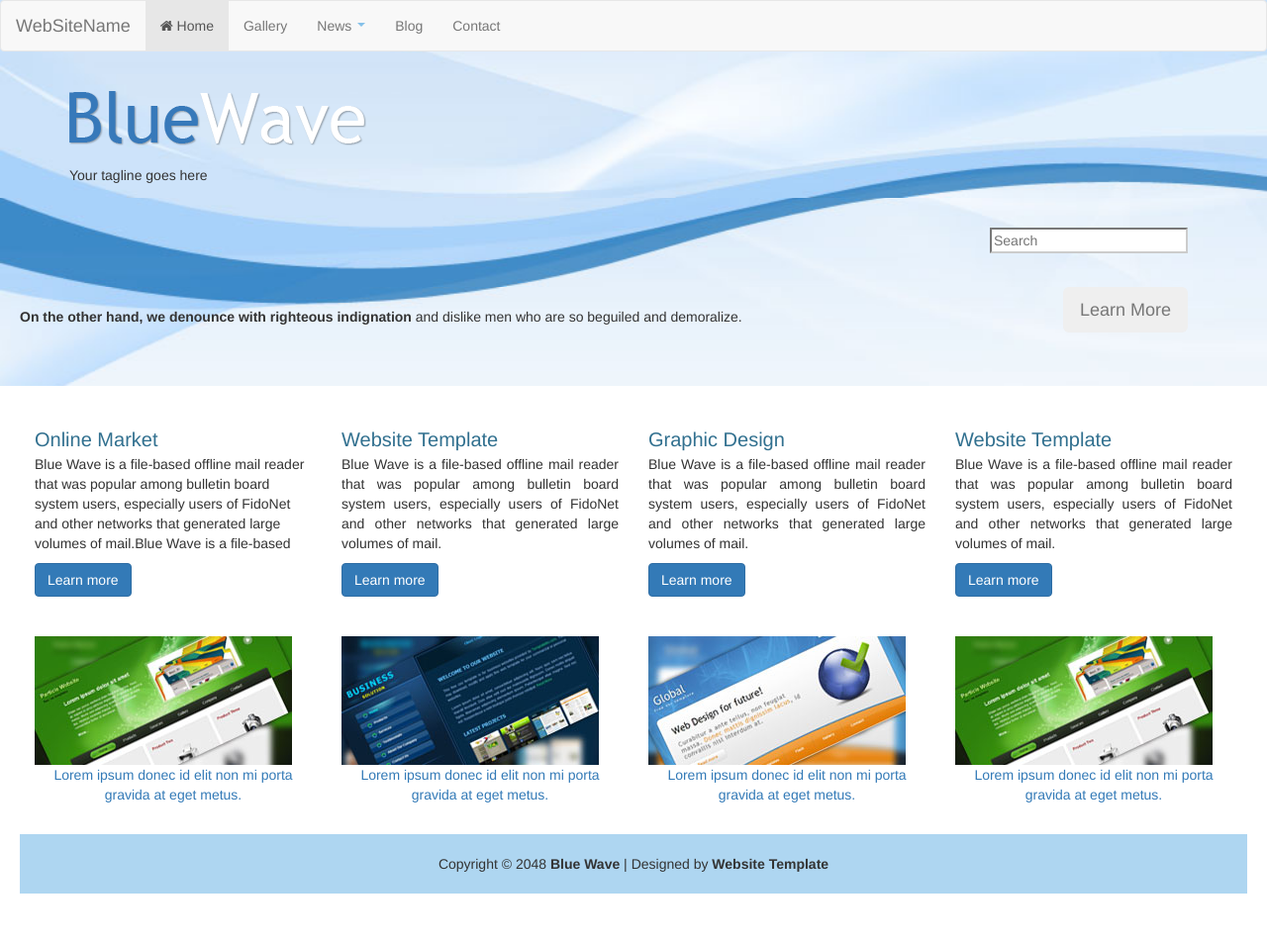
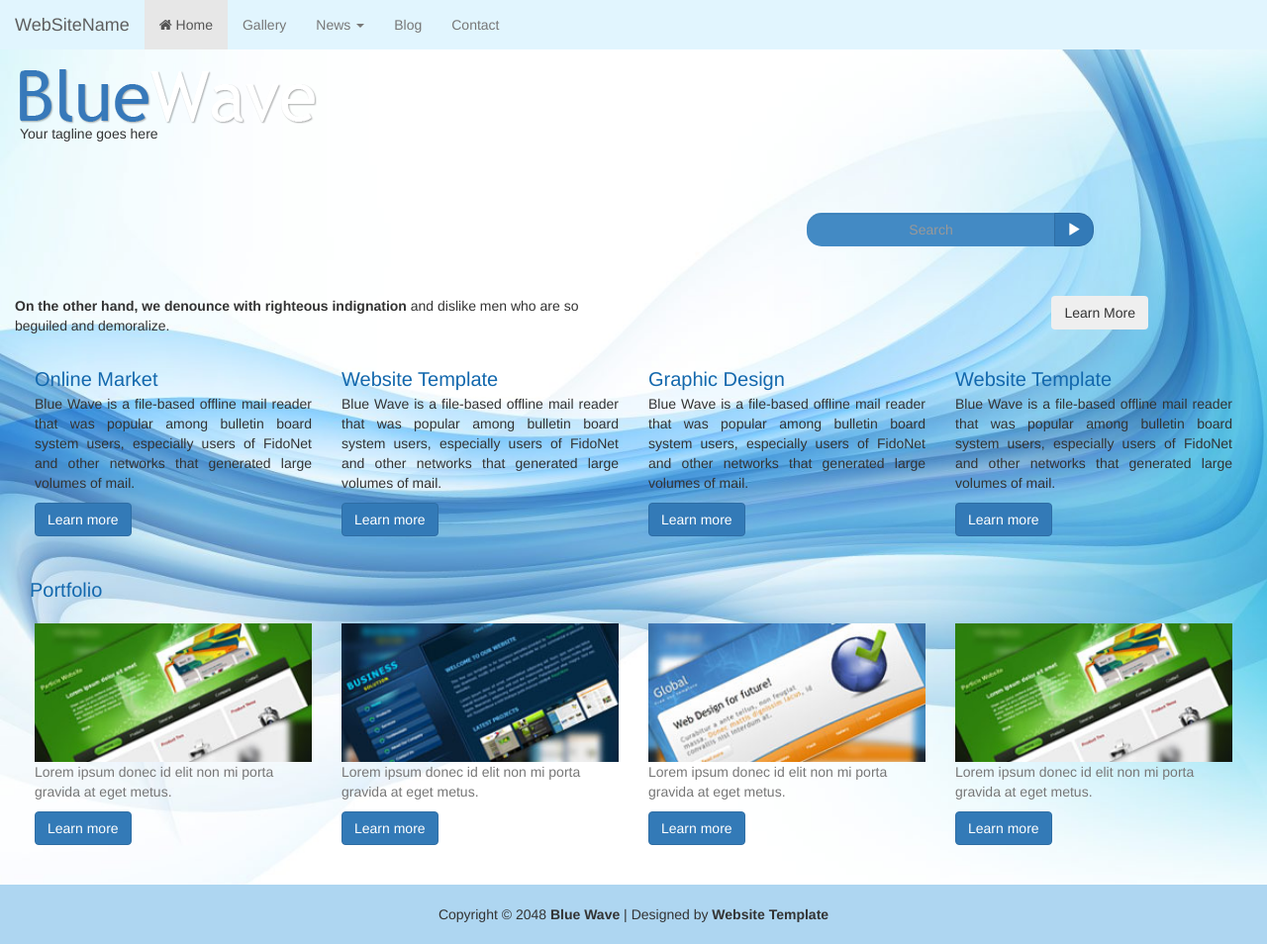
Before and after one commit to Soni-Rashmi/Training, a plain HTML site: page boots/new-wave.html in a window 1280 px wide. Shown: the whole page at 99% size. Before the commit the page ends 923 px from the top, so only its background shows below. Drawn offline with nearby package versions, Linux system fonts and the light colour scheme.

Commit message:
Assignment on responsive page using Bootstrap

```diff
--- /dev/null
+++ b/Bootstrap-form/Bs-form.scss
@@ -0,0 +1,28 @@
+$font-color: #D44E1F;
+
+@mixin set-bg-color($bg-color) {
+  background-color: $bg-color;
+}
+
+body {
+  @include set-bg-color(#E1F5FE);
+  font-size: 15px;
+}
+
+header {
+  @include set-bg-color(#81D4FA);
+  font-size: 40px;
+  height: 150px;
+  padding-top: 30px;
+  text-align: center;
+  width: auto;
+}
+
+.form {
+  padding-top: 20px;
+}
+
+.required-field::after {
+  color: $font-color;
+  content: "*";
+}
--- a/boots/new-wave.html
+++ b/boots/new-wave.html
@@ -2,17 +2,17 @@
 <html>
   <head>
     <meta charset="utf-8" />
-    <title>Grid</title>
+    <title>Blue Wave</title>
     <meta name="viewport" content="width=device-width, initial-scale=1.0" />
-    <link rel="stylesheet" href="blue-wave.css" />
+    <link rel="stylesheet" href="new-wave.css" />
     <link rel="stylesheet" href="https://cdnjs.cloudflare.com/ajax/libs/font-awesome/4.7.0/css/font-awesome.min.css">
     <link rel="stylesheet" href="https://maxcdn.bootstrapcdn.com/bootstrap/3.3.7/css/bootstrap.min.css">
     <script src="https://ajax.googleapis.com/ajax/libs/jquery/3.2.1/jquery.min.js"></script>
     <script src="https://maxcdn.bootstrapcdn.com/bootstrap/3.3.7/js/bootstrap.min.js"></script>
   </head>
   <body>
-    <div class="header">
-      <nav class="navbar navbar-default">
+    <header>
+      <nav class="navbar navbar-fixed-top navbar-default header-navbar">
         <div class="navbar-header">
           <button type="button" class="navbar-toggle" data-toggle="collapse" data-target="#myNavbar">
             <span class="icon-bar"></span>
@@ -21,7 +21,7 @@
           </button>
           <a class="navbar-brand" href="#">WebSiteName</a>
         </div>
-        <div class="collapse navbar-collapse" id="myNavbar">
+        <div class="collapse navbar-collapse header-navbar-submenu" id="myNavbar">
           <ul class="nav navbar-nav">
             <li class="active"><a href="#"><i class="fa fa-home"></i> Home</a></li>
             <li><a href="#">Gallery</a></li>
@@ -40,36 +40,47 @@
           </ul>
         </div>
       </nav>
-      <img src="./images/tooplate_logo.png" alt="Blue Wave" class="img-rounded hero-img"/>
+    </header>
+    <div class="container-fluid page-body">
+      <div class="row">
+        <div class="banner-text">
+          <img src="./images/tooplate_logo.png" alt="Blue Wave" class="img-rounded"/>
           <p>Your tagline goes here</p>
         </div>
-    <div class="middle-header">
-        <input type="search" class="btn-default search" placeholder="Search">
+        <div class="col-xs-12 col-sm-6 col-md-6 col-lg-3 col-lg-offset-8 search">
+         <div class="input-group">
+           <input type="text" class="form-control btn" style="background-color: #438AC4; border-top-left-radius: 15px; border-bottom-left-radius: 15px;" placeholder="Search">
+           <div class="input-group-btn">
+             <button class="btn btn-primary" style="border-top-right-radius: 15px; border-bottom-right-radius: 15px;">
+             <i class="glyphicon glyphicon-play"></i></button>
            </div>
-    <div class="desc">
-      <div class="left-div">
+         </div>
+       </div>
+        <div class="content-box">
+          <div class=" col-sm-6 col-md-6">
             <p>
               <b>On the other hand, we denounce with righteous indignation</b>
               and dislike men who are so beguiled and demoralize.
             </p>
           </div>
-      <div class="right-div">
-        <button type="button" name="button" class="btn btn-lg text-muted">Learn More</button>
+          <div class="pull-right large-button">
+            <button type="button" name="button" class="btn">Learn More</button>
           </div>
         </div>
-    <div class="container-fluid">
+      </div>
       <div class="row portfolio">
-        <div class="col-xs-12 col-lg-3">
+        <div class=" col-sm-6 col-md-6 col-lg-3">
+          <div class="content-box">
             <span class="text-info">Online Market</span>
-            <p class="paragraph">Blue Wave is a file-based offline mail reader that was popular
+            <p class="text-justify">Blue Wave is a file-based offline mail reader that was popular
               among bulletin board system users, especially users of FidoNet and
-              other networks that generated large volumes of mail.Blue Wave is a file-based offline mail reader that was popular
-              among bulletin board system users, especially users of FidoNet and
-              oBlue Wave is a file-based offline mail reader that was popular
+              other networks that generated large volumes of mail.
             </p>
             <button type="button" name="button" class="btn btn-primary">Learn more</button>
           </div>
-        <div class="col-xs-12 col-lg-3">
+        </div>
+        <div class=" col-sm-6 col-md-6 col-lg-3">
+          <div class="content-box">
             <span class="text-info">Website Template</span>
             <p class="text-justify">Blue Wave is a file-based offline mail reader that was popular
               among bulletin board system users, especially users of FidoNet and
@@ -77,7 +88,9 @@
             </p>
             <button type="button" name="button" class="btn btn-primary">Learn more</button>
           </div>
-        <div class="col-xs-12 col-lg-3">
+        </div>
+        <div class="col-sm-6 col-md-6 col-lg-3">
+          <div class="content-box">
             <span class="text-info">Graphic Design</span>
             <p class="text-justify">Blue Wave is a file-based offline mail reader that was popular
               among bulletin board system users, especially users of FidoNet and
@@ -85,7 +98,9 @@
             </p>
             <button type="button" name="button" class="btn btn-primary">Learn more</button>
           </div>
-        <div class="col-xs-12 col-lg-3">
+        </div>
+        <div class="col-sm-6 col-md-6 col-lg-3">
+          <div class="content-box">
             <span class="text-info">Website Template</span>
             <p class="text-justify">Blue Wave is a file-based offline mail reader that was popular
               among bulletin board system users, especially users of FidoNet and
@@ -93,48 +108,61 @@
             </p>
             <button type="button" name="button" class="btn btn-primary">Learn more</button>
           </div>
+        </div>
       </div><!--row4 -->
-    </div><!--row3 desc-->
-    <div class="container-fluid">
       <div class="row portfolio">
-        <div class="col-xs-12 col-sm-6 col-lg-3">
+        <div class="content-box">
+          <span class="text-primary portfolio-text">Portfolio</span>
+        </div>
+        <div class="col-sm-6 col-md-6 col-lg-3">
+          <div class="content-box">
             <a href="./images/tooplate_image_01.jpg" target="_blank">
-            <img src="./images/tooplate_image_01.jpg" alt="Image01" class="img-responsive portfolio-img"/>
+              <img src="./images/tooplate_image_01.jpg" alt="Image01" class="img-responsive" width="100%"/>
               <div class="caption">
-              <p class="img-caption">Lorem ipsum donec id elit non mi porta gravida at eget metus.</p>
+                <p class="text-muted">Lorem ipsum donec id elit non mi porta gravida at eget metus.</p>
               </div>
             </a>
+            <button type="button" name="button" class="btn btn-primary">Learn more</button>
           </div>
-        <div class="col-xs-12 col-sm-6 col-lg-3">
+        </div>
+        <div class="col-sm-6 col-md-6col-md-4 col-lg-3">
+          <div class="content-box">
             <a href="./images/tooplate_image_02.jpg" target="_blank">
-            <img src="./images/tooplate_image_02.jpg" alt="Image02" class="img-responsive portfolio-img"/>
+              <img src="./images/tooplate_image_02.jpg" alt="Image02" class="img-responsive" width="100%"/>
               <div class="caption">
-              <p class="img-caption">Lorem ipsum donec id elit non mi porta gravida at eget metus.</p>
+                <p class="text-muted">Lorem ipsum donec id elit non mi porta gravida at eget metus.</p>
               </div>
             </a>
+            <button type="button" name="button" class="btn btn-primary">Learn more</button>
           </div>
-        <div class="col-xs-12 col-sm-6 col-lg-3">
+        </div>
+        <div class="col-sm-6 col-md-6 col-lg-3">
+          <div class="content-box">
             <a href="./images/tooplate_image_03.jpg" target="_blank">
-            <img src="./images/tooplate_image_03.jpg" alt="Image03" class="img-responsive portfolio-img"/>
+              <img src="./images/tooplate_image_03.jpg" alt="Image03" class="img-responsive" width="100%"/>
               <div class="caption">
-              <p class="img-caption">Lorem ipsum donec id elit non mi porta gravida at eget metus.</p>
+                <p class="text-muted">Lorem ipsum donec id elit non mi porta gravida at eget metus.</p>
               </div>
             </a>
+            <button type="button" name="button" class="btn btn-primary">Learn more</button>
           </div>
-        <div class="col-xs-12 col-sm-6 col-lg-3">
+        </div>
+        <div class="col-sm-6 col-md-6 col-lg-3">
+          <div class="content-box">
             <a href="./images/tooplate_image_01.jpg" target="_blank">
-            <img src="./images/tooplate_image_01.jpg" alt="Image04" class="img-responsive portfolio-img"/>
+              <img src="./images/tooplate_image_01.jpg" alt="Image04" class="img-responsive" width="100%"/>
               <div class="caption">
-              <p class="img-caption">Lorem ipsum donec id elit non mi porta gravida at eget metus.</p>
+                <p class="text-muted">Lorem ipsum donec id elit non mi porta gravida at eget metus.</p>
               </div>
             </a>
+            <button type="button" name="button" class="btn btn-primary">Learn more</button>
           </div>
         </div>
       </div>
-      <div class="footer">
+    </div>
+    <footer>
       Copyright &copy 2048 <strong>Blue Wave</strong> |
       Designed by <strong>Website Template</strong>
-      </div>
-    </div><!-- container-fluid -->
+    </footer>
   </body>
 </html>
--- /dev/null
+++ b/boots/new-wave.scss
@@ -0,0 +1,108 @@
+$font-color: #1368AD;
+$min-screen-width : 768px;
+$max-screen-width: 1224px;
+
+@mixin bg-color($color) {
+  background-color: $color;
+}
+
+.header-navbar {
+  height: 50px;
+
+  .header-navbar-submenu {
+    @include bg-color(#E1F5FE);
+  }
+}
+
+.page-body {
+  background-image: url('./images/Background-26.jpg');
+  background-repeat: no-repeat;
+  background-size: cover;
+  margin-top: 50px;
+
+  .banner-text {
+    margin: 20px 20px;
+  }
+
+  .search {
+    margin: 50px 100px 50px 800px;
+  }
+
+  .content-box {
+      margin-bottom: 20px;
+
+      .large-button {
+        margin-right: 120px;
+      }
+  }
+
+  .portfolio {
+    margin-top: 20px;
+    padding: 0px 20px;
+    @extend .content-box;
+
+    .portfolio-text {
+      padding-left: 10px;
+    }
+  }
+
+  span {
+    color: $font-color;
+    font-size: 20px;
+    padding-bottom: 5px;
+  }
+
+  @media screen and (max-width: $min-screen-width - 1) {
+    .header {
+      background-size: cover;
+      height: 400px;
+    }
+    .banner-text {
+      margin-left: 5px;
+    }
+
+    .search {
+      margin: 5px 5px 15px;
+    }
+
+    .large-button {
+      margin-right: 150px;
+    }
+    .content-box {
+      margin-bottom: 20px;
+    }
+  }
+
+  @media screen and (min-width: $min-screen-width) and (max-width: $max-screen-width) {
+    .banner-text {
+      margin: 20px 20px;
+    }
+
+    .header {
+      background-size: cover;
+    }
+    .img-caption {
+      text-align: left;
+    }
+
+    .content-box {
+      margin: 5px 35px;
+    }
+
+    .search {
+      margin: 50px 30px 40px 5px;
+    }
+
+    .large-button {
+      float: right;
+      margin-right: 90px;
+    }
+  }
+
+}
+
+footer {
+  @include bg-color(#AED6F1);
+  padding: 20px;
+  text-align: center;
+}
```
Also changed, not shown: Bootstrap-form/BS-forms.html (+6 -5 lines), Bootstrap-form/style.css (added), boots/blue-wave.css, boots/images/Background-26.jpg (added), boots/images/hero-image.jpg (added), boots/new-wave.css (added), 2 other files. Lines whose indentation alone changed are shown as unchanged.
